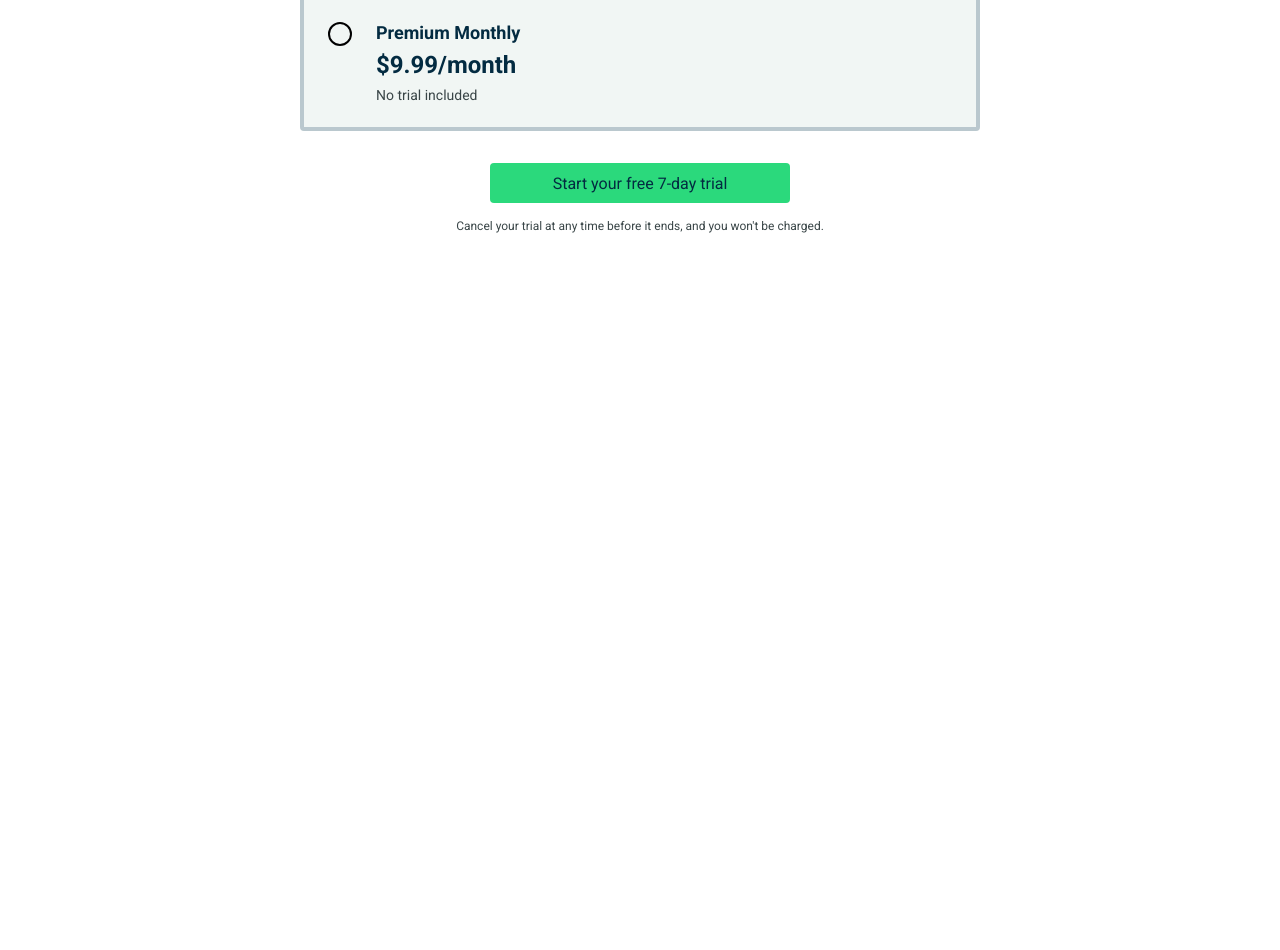
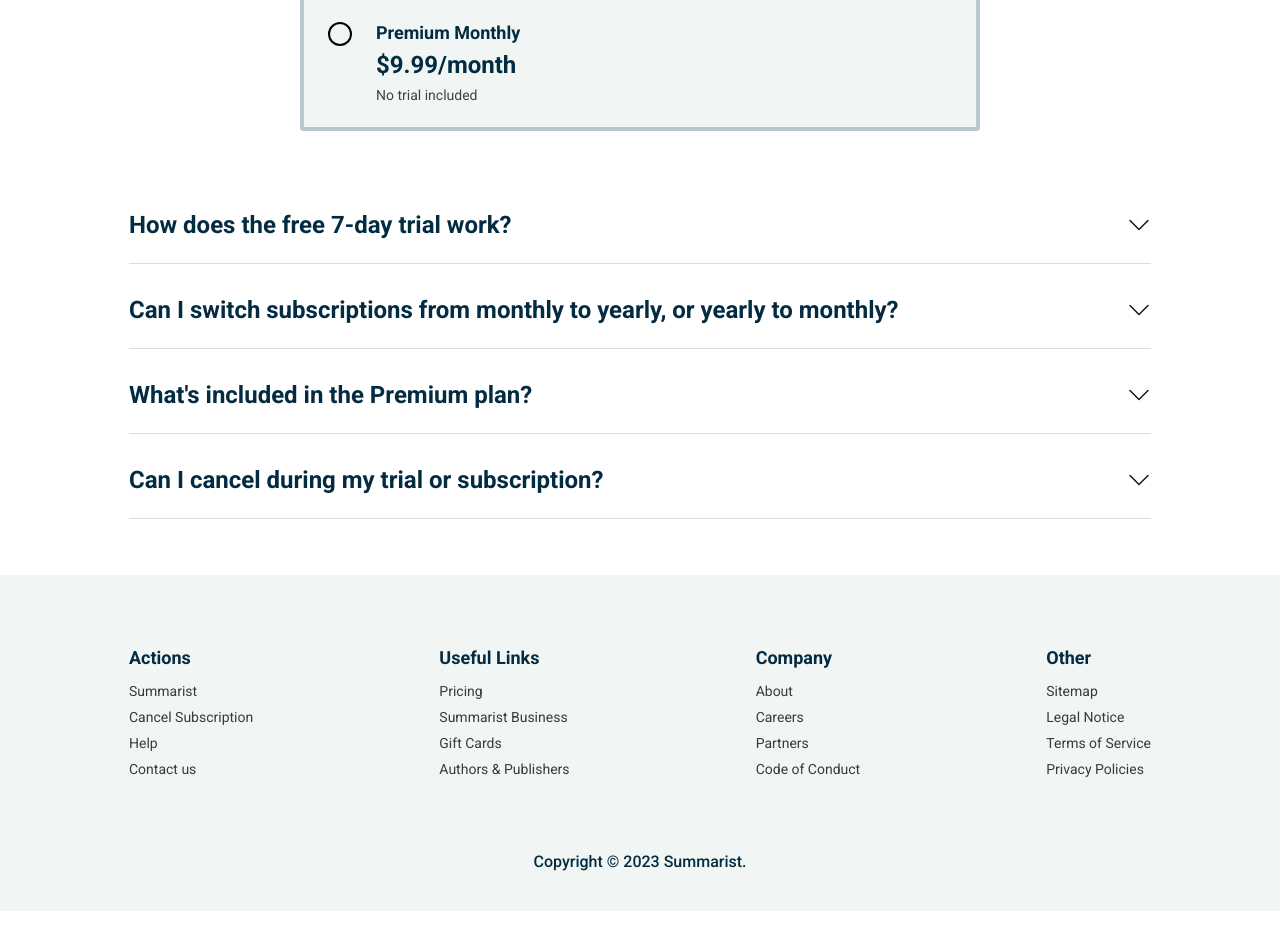
Before and after one commit to MarleMGN/advanced-virtual-internship, a Next.js app: page /plan in a window 1280 px wide. Shown: the part 1060-2010 px from the top of the page. Before the commit the page ends 1365 px from the top, so only its background shows below. Built offline with nearby package versions, Linux system fonts and the light colour scheme.

Commit message:
payment page

```diff
--- a/src/app/plan/page.css
+++ b/src/app/plan/page.css
@@ -175,22 +175,77 @@
 }
 
 .plan__card--cta {
-    position: sticky;
-    position: -webkit-sticky;
+    position: fixed;
+    position: -webkit-fixed;
     display: flex;
     background: #fff;
-    z-index: 1;
+    z-index: 100;
     bottom: 0;
     align-items: center;
     justify-content: center;
     flex-direction: column;
     gap: 16px;
     padding: 32px 0;
+    width: 100%;
+    left: 50%;
+    transform: translateX(-50%)
 }
 
 .plan__disclaimer {
     font-size: 12px;
     color: #394547;
+}
+
+.faq__wrapper {
+    margin: 56px 0;
+}
+
+.accordion__card {
+    border-bottom: 1px solid #ddd;
+    margin-bottom: 8px;
+    overflow: hidden;
+}
+
+.accordion__header {
+    padding: 24px 0;
+    gap: 8px;
+    cursor: pointer;
+    display: flex;
+    justify-content: space-between;
+    align-items: center;
+}
+
+.accordion__title {
+    font-weight: 600;
+    font-size: 24px;
+    position: relative;
+    margin-bottom: 0;
+    color: #032b41;
+    transition: .3s
+}
+
+.collapse {
+    position: relative;
+    overflow: hidden;
+    transition: max-height .35s ease;
+}
+
+.accordion__body {
+    min-height: 1px;
+    padding-bottom: 24px;
+    color: #394547;
+    line-height: 1.5;
+}
+
+.accordion__icon {
+    height: 24px;
+    width: 24px;
+    min-width: 24px;
+    transition: transform .3s;
+}
+
+.accordion__icon--rotate {
+    transform: rotate(180deg);
 }
 
 @media (max-width: 768px) {
@@ -228,4 +283,12 @@
     .plan__card--text {
         font-size: 12px;
     }
+
+    .accordion__body {
+        font-size: 14px;
+    }
+
+    .accordion__title {
+        font-size: 20px;
+    }
 }
--- a/src/app/plan/page.tsx
+++ b/src/app/plan/page.tsx
@@ -1,10 +1,13 @@
-"use client"
+"use client";
 import React, { useState } from "react";
 import "./page.css";
 import Image from "next/image";
+import Footer from "@/components/footer";
 
 const page = () => {
-const [selectedPlan, setSelectedPlan] = useState("yearly")
+  const [selectedPlan, setSelectedPlan] = useState("yearly");
+  const [openAccordion, setOpenAccordion] = useState<number | null>(null);
+
   return (
     <>
       <div className="wrapper wrapper__full">
@@ -34,38 +37,93 @@ const [selectedPlan, setSelectedPlan] = useState("yearly")
             <div className="plan__features--wrapper">
               <div className="plan__features">
                 <figure className="plan__features--icon">
-                            <svg stroke="currentColor" fill="currentColor" strokeWidth="0" viewBox="0 0 1024 1024" height="1em" width="1em" xmlns="http://www.w3.org/2000/svg"><path d="M854.6 288.7c6 6 9.4 14.1 9.4 22.6V928c0 17.7-14.3 32-32 32H192c-17.7 0-32-14.3-32-32V96c0-17.7 14.3-32 32-32h424.7c8.5 0 16.7 3.4 22.7 9.4l215.2 215.3zM790.2 326L602 137.8V326h188.2zM320 482a8 8 0 0 0-8 8v48a8 8 0 0 0 8 8h384a8 8 0 0 0 8-8v-48a8 8 0 0 0-8-8H320zm0 136a8 8 0 0 0-8 8v48a8 8 0 0 0 8 8h184a8 8 0 0 0 8-8v-48a8 8 0 0 0-8-8H320z"></path></svg>
+                  <svg
+                    stroke="currentColor"
+                    fill="currentColor"
+                    strokeWidth="0"
+                    viewBox="0 0 1024 1024"
+                    height="1em"
+                    width="1em"
+                    xmlns="http://www.w3.org/2000/svg"
+                  >
+                    <path d="M854.6 288.7c6 6 9.4 14.1 9.4 22.6V928c0 17.7-14.3 32-32 32H192c-17.7 0-32-14.3-32-32V96c0-17.7 14.3-32 32-32h424.7c8.5 0 16.7 3.4 22.7 9.4l215.2 215.3zM790.2 326L602 137.8V326h188.2zM320 482a8 8 0 0 0-8 8v48a8 8 0 0 0 8 8h384a8 8 0 0 0 8-8v-48a8 8 0 0 0-8-8H320zm0 136a8 8 0 0 0-8 8v48a8 8 0 0 0 8 8h184a8 8 0 0 0 8-8v-48a8 8 0 0 0-8-8H320z"></path>
+                  </svg>
                 </figure>
-                        <div className="plan__features--text"><b>Key ideas in a few min</b> with many books to read</div>
+                <div className="plan__features--text">
+                  <b>Key ideas in a few min</b> with many books to read
+                </div>
               </div>
               <div className="plan__features">
                 <figure className="plan__features--icon">
-                            <svg stroke="currentColor" fill="currentColor" strokeWidth="0" viewBox="0 0 24 24" height="1em" width="1em" xmlns="http://www.w3.org/2000/svg"><g><path fill="none" d="M0 0H24V24H0z"></path><path d="M21 3v2c0 3.866-3.134 7-7 7h-1v1h5v7c0 1.105-.895 2-2 2H8c-1.105 0-2-.895-2-2v-7h5v-3c0-3.866 3.134-7 7-7h3zM5.5 2c2.529 0 4.765 1.251 6.124 3.169C10.604 6.51 10 8.185 10 10v1h-.5C5.358 11 2 7.642 2 3.5V2h3.5z"></path></g></svg>
+                  <svg
+                    stroke="currentColor"
+                    fill="currentColor"
+                    strokeWidth="0"
+                    viewBox="0 0 24 24"
+                    height="1em"
+                    width="1em"
+                    xmlns="http://www.w3.org/2000/svg"
+                  >
+                    <g>
+                      <path fill="none" d="M0 0H24V24H0z"></path>
+                      <path d="M21 3v2c0 3.866-3.134 7-7 7h-1v1h5v7c0 1.105-.895 2-2 2H8c-1.105 0-2-.895-2-2v-7h5v-3c0-3.866 3.134-7 7-7h3zM5.5 2c2.529 0 4.765 1.251 6.124 3.169C10.604 6.51 10 8.185 10 10v1h-.5C5.358 11 2 7.642 2 3.5V2h3.5z"></path>
+                    </g>
+                  </svg>
                 </figure>
-                        <div className="plan__features--text"><b>3 million</b> people growing with Summarist everyday</div>
+                <div className="plan__features--text">
+                  <b>3 million</b> people growing with Summarist everyday
+                </div>
               </div>
               <div className="plan__features">
                 <figure className="plan__features--icon">
-                            <svg stroke="currentColor" fill="currentColor" strokeWidth="0" viewBox="0 0 640 512" height="1em" width="1em" xmlns="http://www.w3.org/2000/svg"><path d="M434.7 64h-85.9c-8 0-15.7 3-21.6 8.4l-98.3 90c-.1.1-.2.3-.3.4-16.6 15.6-16.3 40.5-2.1 56 12.7 13.9 39.4 17.6 56.1 2.7.1-.1.3-.1.4-.2l79.9-73.2c6.5-5.9 16.7-5.5 22.6 1 6 6.5 5.5 16.6-1 22.6l-26.1 23.9L504 313.8c2.9 2.4 5.5 5 7.9 7.7V128l-54.6-54.6c-5.9-6-14.1-9.4-22.6-9.4zM544 128.2v223.9c0 17.7 14.3 32 32 32h64V128.2h-96zm48 223.9c-8.8 0-16-7.2-16-16s7.2-16 16-16 16 7.2 16 16-7.2 16-16 16zM0 384h64c17.7 0 32-14.3 32-32V128.2H0V384zm48-63.9c8.8 0 16 7.2 16 16s-7.2 16-16 16-16-7.2-16-16c0-8.9 7.2-16 16-16zm435.9 18.6L334.6 217.5l-30 27.5c-29.7 27.1-75.2 24.5-101.7-4.4-26.9-29.4-24.8-74.9 4.4-101.7L289.1 64h-83.8c-8.5 0-16.6 3.4-22.6 9.4L128 128v223.9h18.3l90.5 81.9c27.4 22.3 67.7 18.1 90-9.3l.2-.2 17.9 15.5c15.9 13 39.4 10.5 52.3-5.4l31.4-38.6 5.4 4.4c13.7 11.1 33.9 9.1 45-4.7l9.5-11.7c11.2-13.8 9.1-33.9-4.6-45.1z"></path></svg>
+                  <svg
+                    stroke="currentColor"
+                    fill="currentColor"
+                    strokeWidth="0"
+                    viewBox="0 0 640 512"
+                    height="1em"
+                    width="1em"
+                    xmlns="http://www.w3.org/2000/svg"
+                  >
+                    <path d="M434.7 64h-85.9c-8 0-15.7 3-21.6 8.4l-98.3 90c-.1.1-.2.3-.3.4-16.6 15.6-16.3 40.5-2.1 56 12.7 13.9 39.4 17.6 56.1 2.7.1-.1.3-.1.4-.2l79.9-73.2c6.5-5.9 16.7-5.5 22.6 1 6 6.5 5.5 16.6-1 22.6l-26.1 23.9L504 313.8c2.9 2.4 5.5 5 7.9 7.7V128l-54.6-54.6c-5.9-6-14.1-9.4-22.6-9.4zM544 128.2v223.9c0 17.7 14.3 32 32 32h64V128.2h-96zm48 223.9c-8.8 0-16-7.2-16-16s7.2-16 16-16 16 7.2 16 16-7.2 16-16 16zM0 384h64c17.7 0 32-14.3 32-32V128.2H0V384zm48-63.9c8.8 0 16 7.2 16 16s-7.2 16-16 16-16-7.2-16-16c0-8.9 7.2-16 16-16zm435.9 18.6L334.6 217.5l-30 27.5c-29.7 27.1-75.2 24.5-101.7-4.4-26.9-29.4-24.8-74.9 4.4-101.7L289.1 64h-83.8c-8.5 0-16.6 3.4-22.6 9.4L128 128v223.9h18.3l90.5 81.9c27.4 22.3 67.7 18.1 90-9.3l.2-.2 17.9 15.5c15.9 13 39.4 10.5 52.3-5.4l31.4-38.6 5.4 4.4c13.7 11.1 33.9 9.1 45-4.7l9.5-11.7c11.2-13.8 9.1-33.9-4.6-45.1z"></path>
+                  </svg>
                 </figure>
-                        <div className="plan__features--text"><b>Precise recommendations</b> collections curated by experts</div>
+                <div className="plan__features--text">
+                  <b>Precise recommendations</b> collections curated by experts
+                </div>
               </div>
             </div>
             <div className="section__title">Choose the plan that fits you</div>
-                <div className={`plan__card ${selectedPlan === "yearly" ? "plan__card--active" : "" }`} onClick={() => setSelectedPlan("yearly")}>
+            <div
+              className={`plan__card ${selectedPlan === "yearly" ? "plan__card--active" : ""}`}
+              onClick={() => setSelectedPlan("yearly")}
+            >
               <div className="plan__card--circle">
-                        {selectedPlan === "yearly" ? <div className="plan__card--dot"></div> : ""}
+                {selectedPlan === "yearly" ? (
+                  <div className="plan__card--dot"></div>
+                ) : (
+                  ""
+                )}
               </div>
               <div className="plan__card--content">
                 <div className="plan__card--title">Premium Plus Yearly</div>
                 <div className="plan__card--price">$99.99/year</div>
-                        <div className="plan__card--text">7-day free trial included</div>
+                <div className="plan__card--text">
+                  7-day free trial included
+                </div>
               </div>
             </div>
             <div className="plan__card--separator">or</div>
-                <div className={`plan__card ${selectedPlan === "monthly" ? "plan__card--active" : "" }`} onClick={() => setSelectedPlan("monthly")}>
+            <div
+              className={`plan__card ${selectedPlan === "monthly" ? "plan__card--active" : ""}`}
+              onClick={() => setSelectedPlan("monthly")}
+            >
               <div className="plan__card--circle">
-                        {selectedPlan === "monthly" ? <div className="plan__card--dot"></div> : ""}
+                {selectedPlan === "monthly" ? (
+                  <div className="plan__card--dot"></div>
+                ) : (
+                  ""
+                )}
               </div>
               <div className="plan__card--content">
                 <div className="plan__card--title">Premium Monthly</div>
@@ -75,11 +133,175 @@ const [selectedPlan, setSelectedPlan] = useState("yearly")
             </div>
             <div className="plan__card--cta">
               <span className="btn--wrapper">
-                        <button className="btn" style={{ width: "300px" }}>Start your free 7-day trial</button>
+                <button className="btn" style={{ width: "300px" }}>
+                  {selectedPlan === "yearly" ? "Start your free 7-day trial" : "Start your first month" }
+                </button>
               </span>
-                    <div className="plan__disclaimer">Cancel your trial at any time before it ends, and you won't be charged.</div>
+              <div className="plan__disclaimer">
+                {selectedPlan === "yearly" ? "Cancel your trial at any time before it ends, and you won't be charged." : "30-day money back guarantee, no questions asked."}
               </div>
             </div>
+            <div className="faq__wrapper">
+              <div className="accordion__card">
+                <div
+                  className="accordion__header"
+                  onClick={() =>
+                    setOpenAccordion(openAccordion === 0 ? null : 0)
+                  }
+                >
+                  <div className="accordion__title">
+                    How does the free 7-day trial work?
+                  </div>
+                  <svg
+                    stroke="currentColor"
+                    fill="currentColor"
+                    strokeWidth="0"
+                    viewBox="0 0 16 16"
+                    className={`accordion__icon ${openAccordion === 0 ? "accordion__icon--rotate" : ""}`}
+                    height="1em"
+                    width="1em"
+                    xmlns="http://www.w3.org/2000/svg"
+                  >
+                    <path
+                      fillRule="evenodd"
+                      d="M1.646 4.646a.5.5 0 0 1 .708 0L8 10.293l5.646-5.647a.5.5 0 0 1 .708.708l-6 6a.5.5 0 0 1-.708 0l-6-6a.5.5 0 0 1 0-.708z"
+                    ></path>
+                  </svg>
+                </div>
+                <div
+                  className={`collapse ${openAccordion === 0 ? "show" : ""}`}
+                  style={{ maxHeight: openAccordion === 0 ? "100px" : "0px" }}
+                >
+                  <div className="accordion__body">
+                    Begin your complimentary 7-day trial with a Summarist annual
+                    membership. You are under no obligation to continue your
+                    subscription, and you will only be billed when the trial
+                    period expires. With Premium access, you can learn at your
+                    own pace and as frequently as you desire, and you may
+                    terminate your subscription prior to the conclusion of the
+                    7-day free trial.
+                  </div>
+                </div>
+              </div>
+              <div className="accordion__card">
+                <div
+                  className="accordion__header"
+                  onClick={() =>
+                    setOpenAccordion(openAccordion === 1 ? null : 1)
+                  }
+                >
+                  <div className="accordion__title">
+                    Can I switch subscriptions from monthly to yearly, or yearly
+                    to monthly?
+                  </div>
+                  <svg
+                    stroke="currentColor"
+                    fill="currentColor"
+                    strokeWidth="0"
+                    viewBox="0 0 16 16"
+                    className={`accordion__icon ${openAccordion === 1 ? "accordion__icon--rotate" : ""}`}
+                    height="1em"
+                    width="1em"
+                    xmlns="http://www.w3.org/2000/svg"
+                  >
+                    <path
+                      fillRule="evenodd"
+                      d="M1.646 4.646a.5.5 0 0 1 .708 0L8 10.293l5.646-5.647a.5.5 0 0 1 .708.708l-6 6a.5.5 0 0 1-.708 0l-6-6a.5.5 0 0 1 0-.708z"
+                    ></path>
+                  </svg>
+                </div>
+                <div
+                  className={`collapse ${openAccordion === 1 ? "show" : ""}`}
+                  style={{ maxHeight: openAccordion === 1 ? "100px" : "0px" }}
+                >
+                  <div className="accordion__body">
+                    While an annual plan is active, it is not feasible to switch
+                    to a monthly plan. However, once the current month ends,
+                    transitioning from a monthly plan to an annual plan is an
+                    option.
+                  </div>
+                </div>
+              </div>
+              <div className="accordion__card">
+                <div
+                  className="accordion__header"
+                  onClick={() =>
+                    setOpenAccordion(openAccordion === 2 ? null : 2)
+                  }
+                >
+                  <div className="accordion__title">
+                    What's included in the Premium plan?
+                  </div>
+                  <svg
+                    stroke="currentColor"
+                    fill="currentColor"
+                    strokeWidth="0"
+                    viewBox="0 0 16 16"
+                    className={`accordion__icon ${openAccordion === 2 ? "accordion__icon--rotate" : ""}`}
+                    height="1em"
+                    width="1em"
+                    xmlns="http://www.w3.org/2000/svg"
+                  >
+                    <path
+                      fillRule="evenodd"
+                      d="M1.646 4.646a.5.5 0 0 1 .708 0L8 10.293l5.646-5.647a.5.5 0 0 1 .708.708l-6 6a.5.5 0 0 1-.708 0l-6-6a.5.5 0 0 1 0-.708z"
+                    ></path>
+                  </svg>
+                </div>
+                <div
+                  className={`collapse ${openAccordion === 2 ? "show" : ""}`}
+                  style={{ maxHeight: openAccordion === 2 ? "100px" : "0px" }}
+                >
+                  <div className="accordion__body">
+                    Premium membership provides you with the ultimate Summarist
+                    experience, including unrestricted entry to many
+                    best-selling books high-quality audio, the ability to
+                    download titles for offline reading, and the option to send
+                    your reads to your Kindle.
+                  </div>
+                </div>
+              </div>
+              <div className="accordion__card">
+                <div
+                  className="accordion__header"
+                  onClick={() =>
+                    setOpenAccordion(openAccordion === 3 ? null : 3)
+                  }
+                >
+                  <div className="accordion__title">
+                    Can I cancel during my trial or subscription?
+                  </div>
+                  <svg
+                    stroke="currentColor"
+                    fill="currentColor"
+                    strokeWidth="0"
+                    viewBox="0 0 16 16"
+                    className={`accordion__icon ${openAccordion === 3 ? "accordion__icon--rotate" : ""}`}
+                    height="1em"
+                    width="1em"
+                    xmlns="http://www.w3.org/2000/svg"
+                  >
+                    <path
+                      fillRule="evenodd"
+                      d="M1.646 4.646a.5.5 0 0 1 .708 0L8 10.293l5.646-5.647a.5.5 0 0 1 .708.708l-6 6a.5.5 0 0 1-.708 0l-6-6a.5.5 0 0 1 0-.708z"
+                    ></path>
+                  </svg>
+                </div>
+                <div
+                  className={`collapse ${openAccordion === 3 ? "show" : ""}`}
+                  style={{ maxHeight: openAccordion === 3 ? "100px" : "0px" }}
+                >
+                  <div className="accordion__body">
+                    You will not be charged if you cancel your trial before its
+                    conclusion. While you will not have complete access to the
+                    entire Summarist library, you can still expand your
+                    knowledge with one curated book per day.
+                  </div>
+                </div>
+              </div>
+            </div>
+          </div>
+          <Footer />
         </div>
       </div>
     </>
```
Lines whose indentation alone changed are shown as unchanged.
